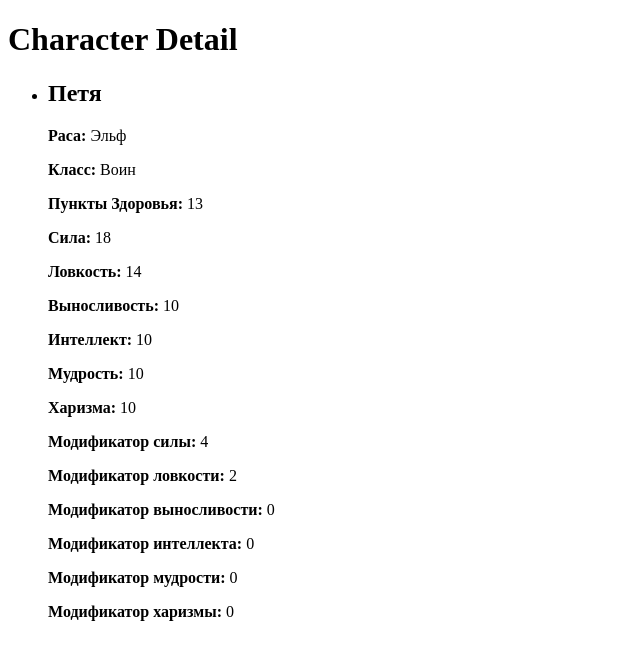
After one commit to KrasovskihIA/Starfinder_charlist, a Django app: a page that uses CharlistStarfinder/templates/Charlist/character_detail.html in a window 1280 px wide. The commit adds this page. Shown: the top 660 px of the page, without its empty margins (0-640 px from the left). Run offline with Django 4.2, Linux system fonts and the light colour scheme; data comes from the database, SQL or seed files in the repository; both versions use the stored data as it was after the commit.

Commit message:
CharacterDetailView
CharacterDetailView

```diff
--- a/CharlistStarfinder/Charlist/models.py
+++ b/CharlistStarfinder/Charlist/models.py
@@ -1,5 +1,6 @@
 from django.db import models
 from django.core.validators import  MaxValueValidator
+
 
 # Абстрактный класс характеристик
 class AbstractCharacteristics(models.Model):
--- a/CharlistStarfinder/Charlist/urls.py
+++ b/CharlistStarfinder/Charlist/urls.py
@@ -1,6 +1,7 @@
 from django.urls import path
-from .views import CharacterListlView
+from .views import CharacterListlView, CharacterDetailView
 
 urlpatterns = [
     path('', CharacterListlView.as_view(), name='character_list'),
+    path('character/<str:name>/', CharacterDetailView.as_view(), name='character_detail'),
 ]
--- a/CharlistStarfinder/Charlist/views.py
+++ b/CharlistStarfinder/Charlist/views.py
@@ -1,6 +1,7 @@
-from django.shortcuts import render
+from django.shortcuts import render, get_object_or_404
 from django.views.generic import ListView, DetailView, View
 from .models import Character, CharacterClass, Race
+
 
 class CharacterListlView(ListView):
     model = Character
@@ -9,3 +10,14 @@ class CharacterListlView(ListView):
 
     def get_queryset(self):
         return self.model.objects.all()
+
+class CharacterDetailView(DetailView):
+    model = Character
+    template_name = 'Charlist/character_detail.html'
+    context_object_name = 'character'
+    slug_field = 'name'
+    slug_url_kwarg = 'name'
+
+    def get_object(self, queryset=None):
+        name = self.kwargs.get(self.slug_url_kwarg)
+        return get_object_or_404(self.model, **{self.slug_field: name})
--- /dev/null
+++ b/CharlistStarfinder/templates/Charlist/character_detail.html
@@ -0,0 +1,35 @@
+<!DOCTYPE html>
+<html lang="en">
+<head>
+    <meta charset="UTF-8">
+    <meta http-equiv="X-UA-Compatible" content="IE=edge">
+    <meta name="viewport" content="width=device-width, initial-scale=1.0">
+    <title>Document</title>
+</head>
+<body>
+    <h1>Character Detail</h1>
+    <ul>
+        <li>
+          <h2>{{ character.name }}</h2>
+          <p><strong>Раса:</strong> {{ character.rase }}</p>
+          <p><strong>Класс:</strong> {{ character.character_class }}</p>
+          <p><strong>Пункты Здоровья:</strong> {{ character.hit_points }}</p>
+          <p><strong>Сила:</strong> {{ character.strength }}</p>
+          <p><strong>Ловкость:</strong> {{ character.dex }}</p>
+          <p><strong>Выносливость:</strong> {{ character.con }}</p>
+          <p><strong>Интеллект:</strong> {{ character.intelligence }}</p>
+          <p><strong>Мудрость:</strong> {{ character.wis }}</p>
+          <p><strong>Харизма:</strong> {{ character.cha }}</p>
+
+          <p><strong>Модификатор силы:</strong> {{ character.strength_modifier }}</p>
+          <p><strong>Модификатор ловкости:</strong> {{ character.dex_modifier }}</p>
+          <p><strong>Модификатор выносливости:</strong> {{ character.con_modifier }}</p>
+          <p><strong>Модификатор интеллекта:</strong> {{ character.intelligence_modifier }}</p>
+          <p><strong>Модификатор мудрости:</strong> {{ character.wis_modifier }}</p>
+          <p><strong>Модификатор харизмы:</strong> {{ character.cha_modifier }}</p>
+
+        </li>
+
+    </ul>
+</body>
+</html>
```
Also changed, not shown: CharlistStarfinder/templates/Charlist/Charlist.html (+1 -10 lines), CharlistStarfinder/Charlist/migrations/0002_alter_character_intelligence_and_more.py (added), CharlistStarfinder/db.sqlite3.
